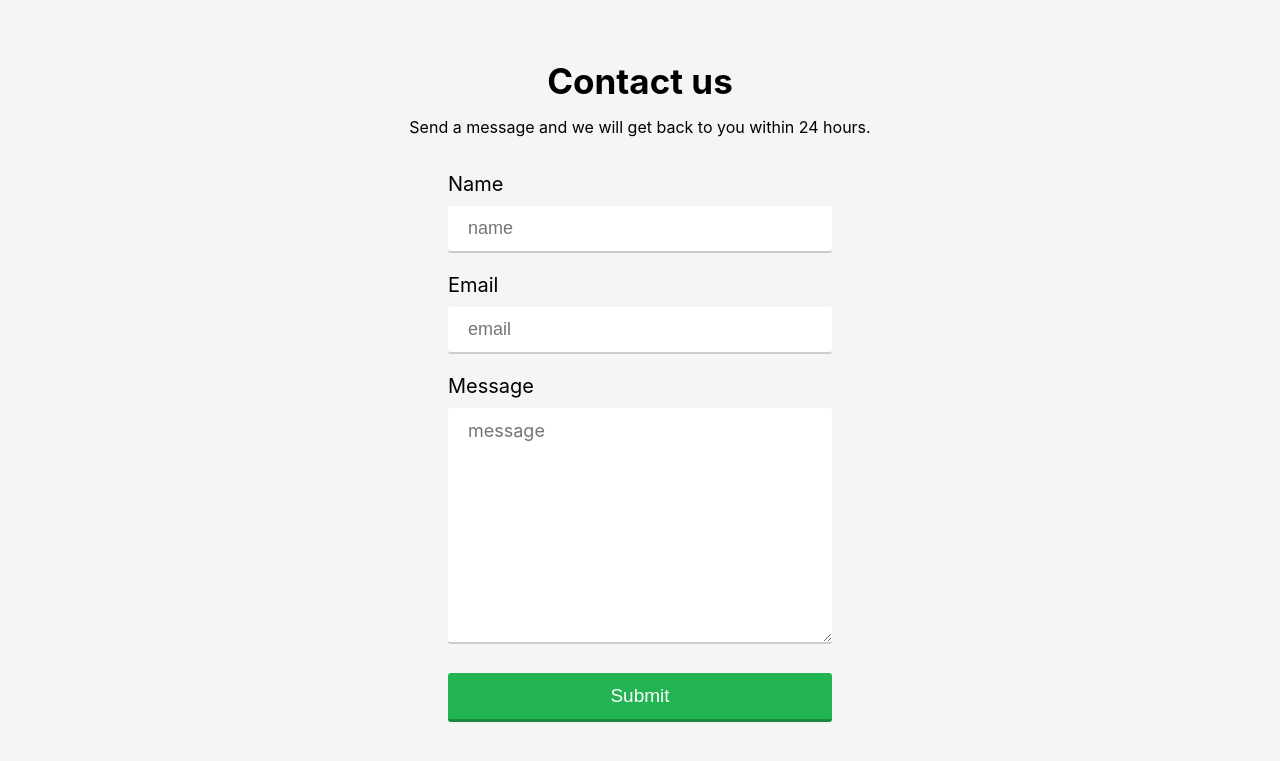
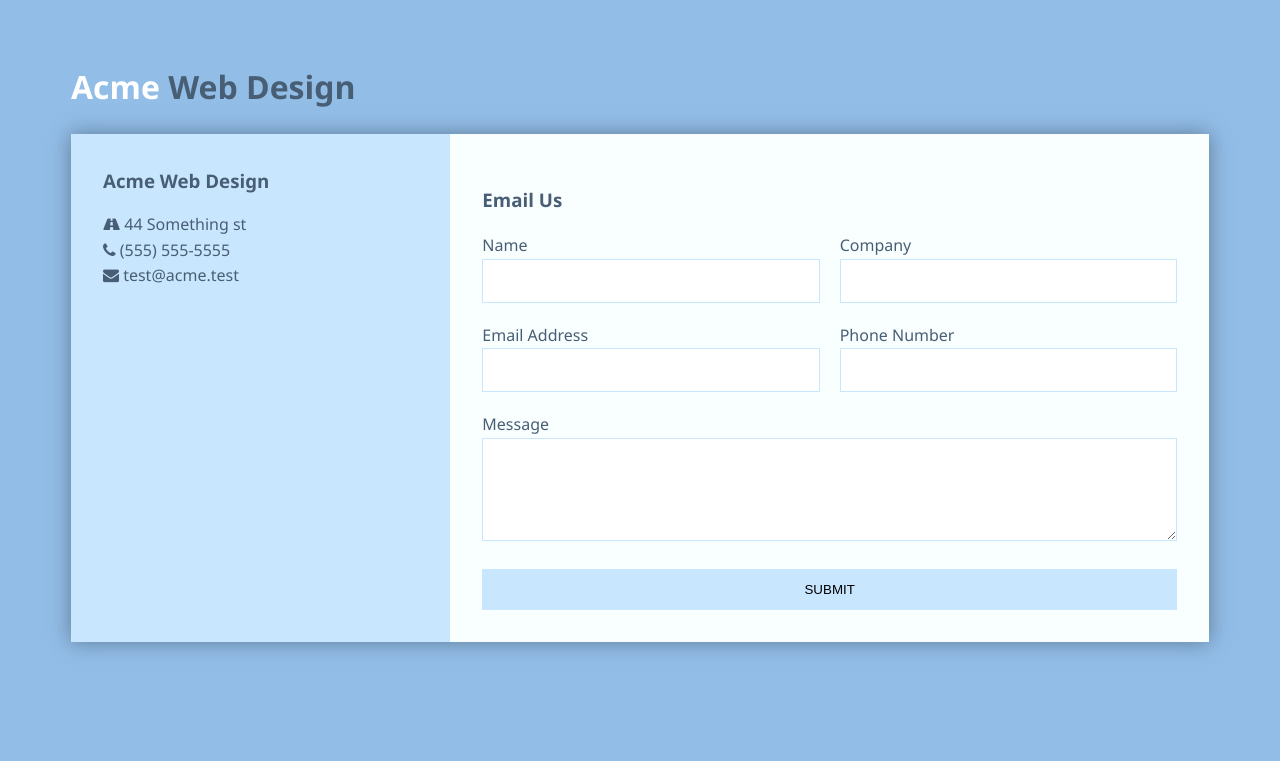
Before and after one commit to alfagundes/kitepoint, a PHP site: page /contato.html in a window 1280 px wide. Shown: the top 761 px of the page. Run offline with PHP 8.4, Linux system fonts and the light colour scheme; some libraries are stand-ins or nearby versions.

Commit message:
Ajuste email

```diff
--- a/app.js
+++ b/app.js
@@ -1,93 +1,59 @@
-// Your web app's Firebase configuration
-var firebaseConfig = {
-	apiKey: "AIzaSyB6Izsku_qLcnr9lc0Ivj5eejB7-5FCaRE",
-	authDomain: "test-form-d3492.firebaseapp.com",
-	databaseURL: "https://test-form-d3492.firebaseio.com",
-	projectId: "test-form-d3492",
-	storageBucket: "test-form-d3492.appspot.com",
-	messagingSenderId: "222398070278",
-	appId: "1:222398070278:web:bf51f5c8a26dcfff9ecd87",
+// eb app's Firebase configuration
+const firebaseConfig = {
+    apiKey: "AIzaSyBUxZdA7LWBY59z60IA4m6yYr3hIi6TLtY",
+    authDomain: "register-form1.firebaseapp.com",
+    databaseURL: "https://register-form1.firebaseio.com",
+    projectId: "register-form1",
+    storageBucket: "register-form1.appspot.com",
+    messagingSenderId: "314668683041",
+    appId: "1:314668683041:web:6fd36776de3d39a92c7860"
   };
   // Initialize Firebase
   firebase.initializeApp(firebaseConfig);
 
-  // Refernece contactInfo collections
-  let contactInfo = firebase.database().ref("infos");
+//   create a refernce to register
+const registerRef = firebase.database().ref('register');
 
-  // Listen for a submit
-  document.querySelector(".contact-form").addEventListener("submit", submitForm);
+// add event listener to submit
+document.getElementById('contactForm').addEventListener('submit',registerUser);
 
-  function submitForm(e) {
-	e.preventDefault();
+// registerUser function
+function registerUser(e) {
+    e.preventDefault();
+    // get input values
+    const name = getInputValues('name');
+    const company = getInputValues('company');
+    const email = getInputValues('email');
+    const phone = getInputValues('phone');
+    const message = getInputValues('message');
 
-	//   Get input Values
-	let name = document.querySelector(".name").value;
-	let email = document.querySelector(".email").value;
-	let message = document.querySelector(".message").value;
-	console.log(name, email, message);
+    // save to firebase
+    saveInfoToFirebase(name,company,email,phone,message);
 
-	saveContactInfo(name, email, message);
+    // show alert upon submission
+    document.querySelector('.alert').style.display = 'block';
 
-	document.querySelector(".contact-form").reset();
+    // hide alert after 4 seconds
+    setTimeout(() =>{
+        document.querySelector('.alert').style.display = 'none';
+    },4000)
 
-	sendEmail(name, email, message);
-  }
+}
 
-  // Save infos to Firebase
-  function saveContactInfo(name, email, message) {
-	let newContactInfo = contactInfo.push();
+// get the input values
+const getInputValues = (id) => {
+    return document.getElementById(id).value;
+}
 
-	newContactInfo.set({
-	  name: name,
-	  email: email,
-	  message: message,
-	});
+// save the data to firebase
 
-	retrieveInfos();
-
-  }
-
-  // Retrive Infos
-  function retrieveInfos(){
-	  let ref = firebase.database().ref("infos");
-	  ref.on("value", gotData);
-  }
-
-  function gotData(data){
-	  let info = data.val();
-	  let keys = Object.keys(info);
-
-	  for (let i = 0; i < keys.length; i++) {
-
-		let infoData = keys[i];
-		let name = info[infoData].name;
-		let email = info[infoData].email;
-		let message = info[infoData].message;
-		console.log(name, email, message);
-
-		let infosResults = document.querySelector(".infosResults");
-
-		infosResults.innerHTML += `<div>
-		<p>
-		<strong>Name:</strong>${name} <br/>
-		<strong>Name:</strong>${email} <br/>
-		<strong>Name:</strong>${message} <br/>
-		</p>
-		</div>`;
-	  }
-  }
-
-  retrieveInfos();
-
-  // Send Email Info
-  function sendEmail(name, email, message){
-			Email.send({
-				Host: "smtp.gmail.com",
-				Username: "alexandre.araujofagundes@gmail.com",
-				Password: "ujxhwxuuwlhoenhm",
-				To: "alexandre.araujofagundes@gmail.com",
-				From: "alexandre.araujofagundes@gmail.com",
-				Subject: `${name} sent you message`,
-				Body: `Name: ${name} <br /> Email: ${email} <br /> Message: ${message}`
-			})
-  }
+const saveInfoToFirebase = (name,company,email,phone,message) => {
+    const pushToFirebase = registerRef.push();
+    pushToFirebase.set({
+        name,
+        company,
+        email,
+        phone,
+        message
+    })
+}
--- a/contato.html
+++ b/contato.html
@@ -1,33 +1,59 @@
 <!DOCTYPE html>
 <html lang="en">
 <head>
-    <meta charset="UTF-8" />
-    <meta name="viewport" content="width=device-width, initial-scale=1.0" />
-    <link rel="stylesheet" href="style.css" />
-    <title>Email Template</title>
+  <meta charset="UTF-8">
+  <meta name="viewport" content="width=device-width, initial-scale=1.0">
+  <meta http-equiv="X-UA-Compatible" content="ie=edge">
+  <title>Acme Web Design</title>
+  <link href="https://maxcdn.bootstrapcdn.com/font-awesome/4.7.0/css/font-awesome.min.css" rel="stylesheet" integrity="sha384-wvfXpqpZZVQGK6TAh5PVlGOfQNHSoD2xbE+QkPxCAFlNEevoEH3Sl0sibVcOQVnN" crossorigin="anonymous">
+  <link rel="stylesheet" href="https://cdnjs.cloudflare.com/ajax/libs/animate.css/3.5.2/animate.css" />
+  <link rel="stylesheet" href="style.css">
 </head>
 <body>
-    <h1>Contact us</h1>
-    <p>Send a message and we will get back to you within 24 hours.</p>
-    <form class="contact-form">
-      <label for="">Name</label><br />
-      <input class="name" type="text" placeholder="name" /><br />
-      <label for="">Email</label><br />
-      <input class="email" type="email" placeholder="email" /><br />
-      <label for="">Message</label><br />
-      <textarea
-        class="message"
-        name=""
-        id=""
-        cols="30"
-        rows="10"
-        placeholder="message"
-      ></textarea
-      ><br />
+  <div class="container">
+    <h1 class="brand"><span>Acme</span> Web Design</h1>
+    <div class="wrapper">
+      <div class="company-info">
+        <h3>Acme Web Design</h3>
+        <ul>
+          <li><i class="fa fa-road"></i> 44 Something st</li>
+          <li><i class="fa fa-phone"></i> (555) 555-5555</li>
+          <li><i class="fa fa-envelope"></i> test@acme.test</li>
+        </ul>
+      </div>
+      <div class="contact">
+        <div class="alert">Your message was sent successfully</div>
+        <h3>Email Us</h3>
+        <form id="contactForm">
+          <p>
+            <label>Name</label>
+            <input type="text" name="name" id="name" required >
+          </p>
+          <p>
+            <label>Company</label>
+            <input type="text" name="company" id="company">
+          </p>
+          <p>
+            <label>Email Address</label>
+            <input type="email" name="email" id="email" required>
+          </p>
+          <p>
+            <label>Phone Number</label>
+            <input type="text" name="phone" id="phone">
+          </p>
+          <p class="full">
+            <label>Message</label>
+            <textarea name="message" rows="5" id="message"></textarea>
+          </p>
+          <p class="full">
             <button type="submit">Submit</button>
+          </p>
         </form>
-
-    <script src="https://www.gstatic.com/firebasejs/7.17.1/firebase.js"></script>
+      </div>
+    </div>
+  </div>
+    <!--  Firebase JS SDK  -->
+  <script src="https://www.gstatic.com/firebasejs/7.14.6/firebase.js"></script>
   <script src="app.js"></script>
 </body>
 </html>
--- a/style.css
+++ b/style.css
@@ -1,98 +1,116 @@
-* {
-    margin: 0;
-    padding: 0;
+*{
     box-sizing: border-box;
   }
 
-  body {
-    font-family: inter;
-    font-weight: normal;
-    background: rgb(245, 245, 245);
+  body{
+    background:#92bde7;
+    color:#485e74;
+    line-height:1.6;
+    font-family: 'Segoe UI', Tahoma, Geneva, Verdana, sans-serif;
+    padding:1em;
   }
 
-  h1 {
-    text-align: center;
-    margin-top: 60px;
-    font-size: 35px;
+  .container{
+    max-width:1170px;
+    margin-left:auto;
+    margin-right:auto;
+    padding:1em;
   }
 
-  p {
-    text-align: center;
-    margin: 15px auto 0px auto;
-    font-size: 16px;
-    width: 80%;
-  }
-  .contact-form {
-    margin: 35px auto 0px auto;
-    width: 80%;
+  ul{
+    list-style: none;
+    padding:0;
   }
 
-  .contact-form label {
-    font-size: 20px;
-    display: inline-block;
-    margin-bottom: 10px;
+  .brand{
+    text-align: center;
   }
 
-  .contact-form input {
-    padding: 12px 20px;
-    outline: none;
-    border: none;
-    border-bottom: 2px solid #ccc;
-    background: rgb(255, 255, 255);
-    font-size: 18px;
-    border-radius: 3px;
-    margin-bottom: 20px;
-    width: 100%;
+  .brand span{
+    color:#fff;
   }
 
-  .contact-form input:focus {
-    border-bottom: 2px solid #1a883f;
+  .wrapper{
+    box-shadow: 0 0 20px 0 rgba(72,94,116,0.7);
   }
 
-  .contact-form textarea {
-    padding: 12px 20px;
-    outline: none;
-    border: none;
-    border-bottom: 2px solid #ccc;
-    background: rgb(255, 255, 255);
-    font-size: 18px;
-    border-radius: 3px;
-    width: 100%;
-    font-family: inter;
-    font-weight: normal;
+  .wrapper > *{
+    padding: 1em;
   }
 
-  .contact-form textarea:focus {
-    border-bottom: 2px solid #1a883f;
+  .company-info{
+    background:#c9e6ff;
   }
 
-  .contact-form button {
-    font-size: 19px;
-    width: 100%;
-    margin-top: 25px;
-    border: none;
-    padding: 12px 20px;
-    background-color: #22b352;
-    color: #fff;
-    border-radius: 3px;
-    cursor: pointer;
-    transition: 0.2s ease-in-out;
-    border-bottom: 3px solid #1a883f;
+  .company-info h3, .company-info ul{
+    text-align: center;
+    margin:0 0 1rem 0;
   }
 
-  .contact-form button:hover {
-    background-color: #1a883f;
-    border-bottom: 3px solid #22b352;
+  .contact{
+    background:#f9feff;
   }
 
-  @media all and (min-width: 1000px) {
-    .contact-form {
-      width: 40%;
+  /* FORM STYLES */
+  .contact form{
+    display: grid;
+    grid-template-columns: 1fr 1fr;
+    grid-gap:20px;
+  }
+
+  .contact form label{
+    display:block;
+  }
+
+  .contact form p{
+    margin:0;
+  }
+
+  .contact form .full{
+    grid-column: 1 / 3;
+  }
+
+  .contact form button, .contact form input, .contact form textarea{
+    width:100%;
+    padding:1em;
+    border:1px solid #c9e6ff;
+  }
+
+  .contact form button{
+    background:#c9e6ff;
+    border:0;
+    text-transform: uppercase;
+  }
+
+  .contact form button:hover,.contact form button:focus{
+    background:#92bde7;
+    color:#fff;
+    outline:0;
+    transition: background-color 2s ease-out;
+  }
+
+  .alert{
+    text-align: center;
+    padding:10px;
+    background:#1b8f1b;
+    color:#fff;
+    margin-bottom:10px;
+    font-family: sans-serif;
+    display:none;
+  }
+
+  /* LARGE SCREENS */
+  @media(min-width:700px){
+    .wrapper{
+      display: grid;
+      grid-template-columns: 1fr 2fr;
+    }
+
+    .wrapper > *{
+      padding:2em;
+    }
+
+    .company-info h3, .company-info ul, .brand{
+      text-align: left;
     }
   }
-
-  @media all and (min-width: 1080px) {
-    .contact-form {
-      width: 30%;
-    }
-  }
```
Lines whose indentation alone changed are shown as unchanged.
